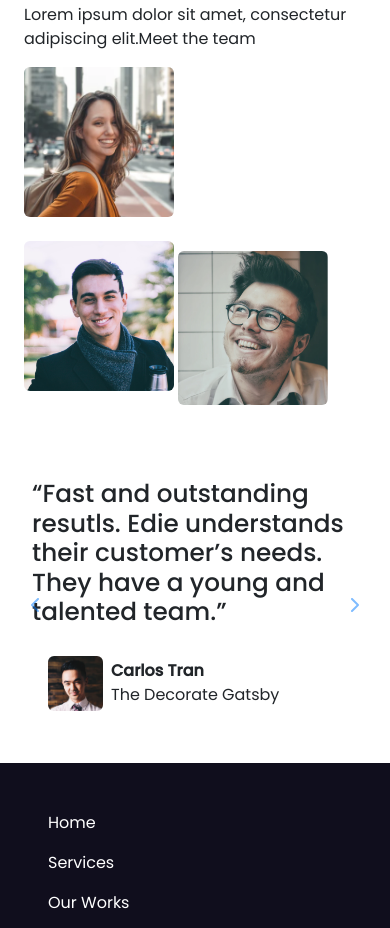
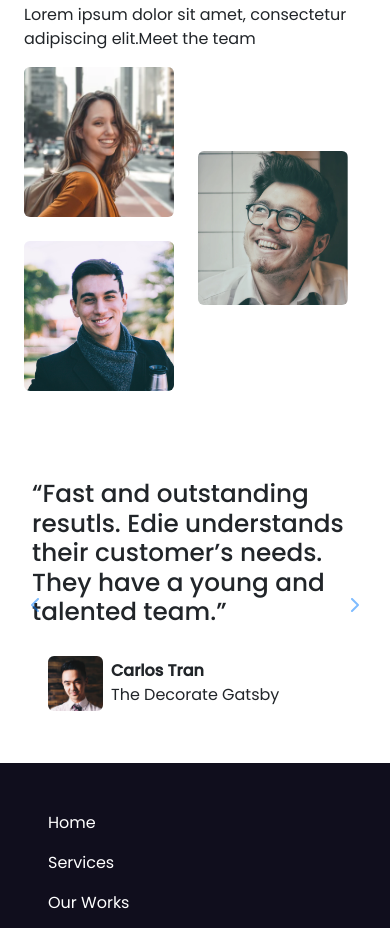
Before and after one commit to Juana-89/edie-homepage-master, a website: page src/index.html in a window 390 px wide. Shown: the part 3467-4395 px from the top of the page. Drawn offline with nearby package versions, Linux system fonts and the light colour scheme.

Commit message:
vista mobile lista

```diff
--- a/src/index.html
+++ b/src/index.html
@@ -179,7 +179,7 @@
           </div>
           <div class="col-md-6">
             <img src="./assets/person1.png" alt="" class="wl-10 hl-10 w-8 img-responsive rounded mb-4">
-            <img src="./assets/person2.png" alt="" class="wl-10 hl-10 w-8 img-responsive rounded">
+            <img src="./assets/person2.png" alt="" class="wl-10 hl-10 w-8 img-responsive rounded margin">
           </div>
         </div>
       </div>
--- a/src/styles.css
+++ b/src/styles.css
@@ -125,3 +125,10 @@
     }
 
 }
+
+@media (max-width: 576px) {
+    .margin {
+        margin-top: -200px;
+        margin-left: 20px;
+    }
+}
```
